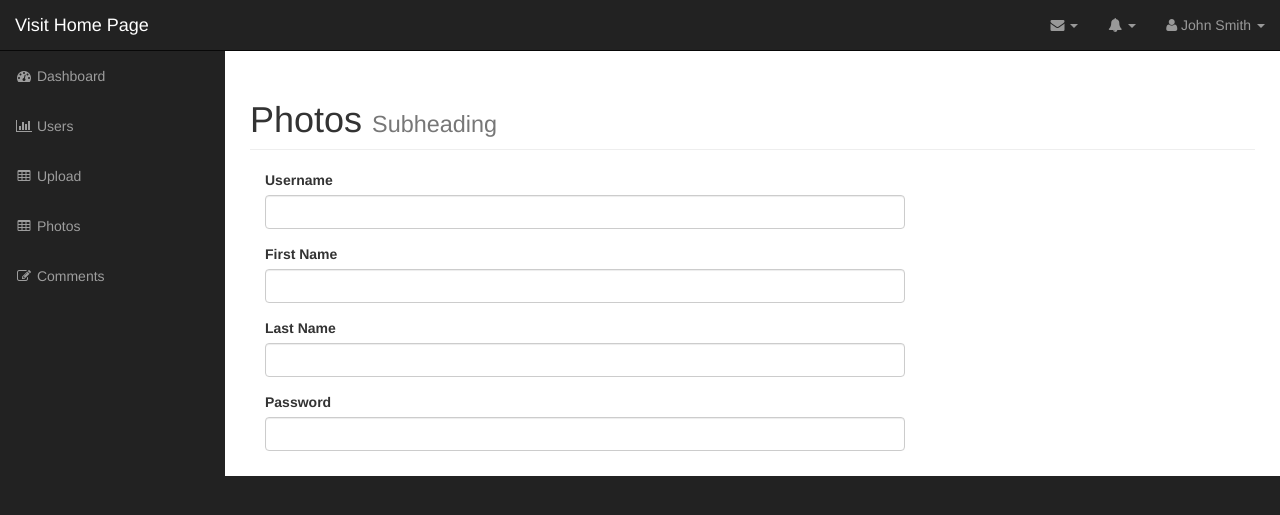
After one commit to Salim66/PHP-OOP-Gallery-Project, a PHP site: page /admin/add_user.php in a window 1280 px wide. The commit adds this page. Shown: the top 515 px of the page. Run offline with PHP 8.4, Linux system fonts and the light colour scheme; the visitor is signed in with stand-in values (Sample User, id 1); grey boxes labelled with a size stand in for pictures from a placeholder-image service; some libraries are stand-ins or nearby versions.

Commit message:
Creating add user page prt1

```diff
--- /dev/null
+++ b/admin/add_user.php
@@ -0,0 +1,101 @@
+<?php include("includes/header.php"); ?>
+
+<?php
+    // check whether the user is not login then , kikout the admin panel
+    if(!$session->isSignedIn()){
+        redirect("login.php");
+    }
+?>
+
+<?php
+
+    // // Check whether the id has or not
+    // if(empty($_GET['id'])){
+    //     redirect('photos.php');
+    // }else {
+
+    //     // find the specific gallery
+    //     $photo = Photo::findById($_GET['id']);
+
+    //     // check form submit or not
+    //     if(isset($_POST['update'])){
+
+    //         if($photo != null){
+    //             // get all form data
+    //             $photo->title          = $_POST['title'];
+    //             $photo->caption        = $_POST['caption'];
+    //             $photo->alternate_text = $_POST['alternate_text'];
+    //             $photo->description    = $_POST['description'];
+    //             $photo->save();
+    //         }
+    //     }
+
+
+    // }
+
+
+
+
+?>
+
+
+        <!-- Navigation -->
+        <nav class="navbar navbar-inverse navbar-fixed-top" role="navigation">
+
+
+            <?php include("includes/top_nav.php") ?>
+
+
+
+            <?php include("includes/side_nav.php") ?>
+
+
+        </nav>
+
+        <div id="page-wrapper">
+
+            <div class="container-fluid">
+
+                <!-- Page Heading -->
+                <div class="row">
+                    <div class="col-lg-12">
+                        <h1 class="page-header">
+                            Photos
+                            <small>Subheading</small>
+                        </h1>
+                        <form action="" method="POST">
+                            <div class="col-md-8">
+
+                                <div class="form-group">
+                                    <label for="username">Username</label>
+                                    <input type="text" name="username" class="form-control">
+                                </div>
+
+                                <div class="form-group">
+                                    <label for="first_name">First Name</label>
+                                    <input type="text" name="first_name" class="form-control">
+                                </div>
+                                <div class="form-group">
+                                    <label for="last_name">Last Name</label>
+                                    <input type="text" name="last_name" class="form-control">
+                                </div>
+                                <div class="form-group">
+                                    <label for="password">Password</label>
+                                    <input type="text" name="password" class="form-control">
+                                </div>
+
+                            </div>
+                        </form>
+                    </div>
+
+                    </div>
+                </div>
+                <!-- /.row -->
+
+            </div>
+            <!-- /.container-fluid -->
+
+        </div>
+        <!-- /#page-wrapper -->
+
+  <?php include("includes/footer.php"); ?>
--- a/admin/users.php
+++ b/admin/users.php
@@ -38,6 +38,7 @@
                             Users
                             <small>Subheading</small>
                         </h1>
+                        <a class="btn btn-primary" href="add_user.php">Add User</a>
                         <div class="col-md-12">
                             <table class="table table-hover table-responsive table-striped">
                                 <thead>
```
